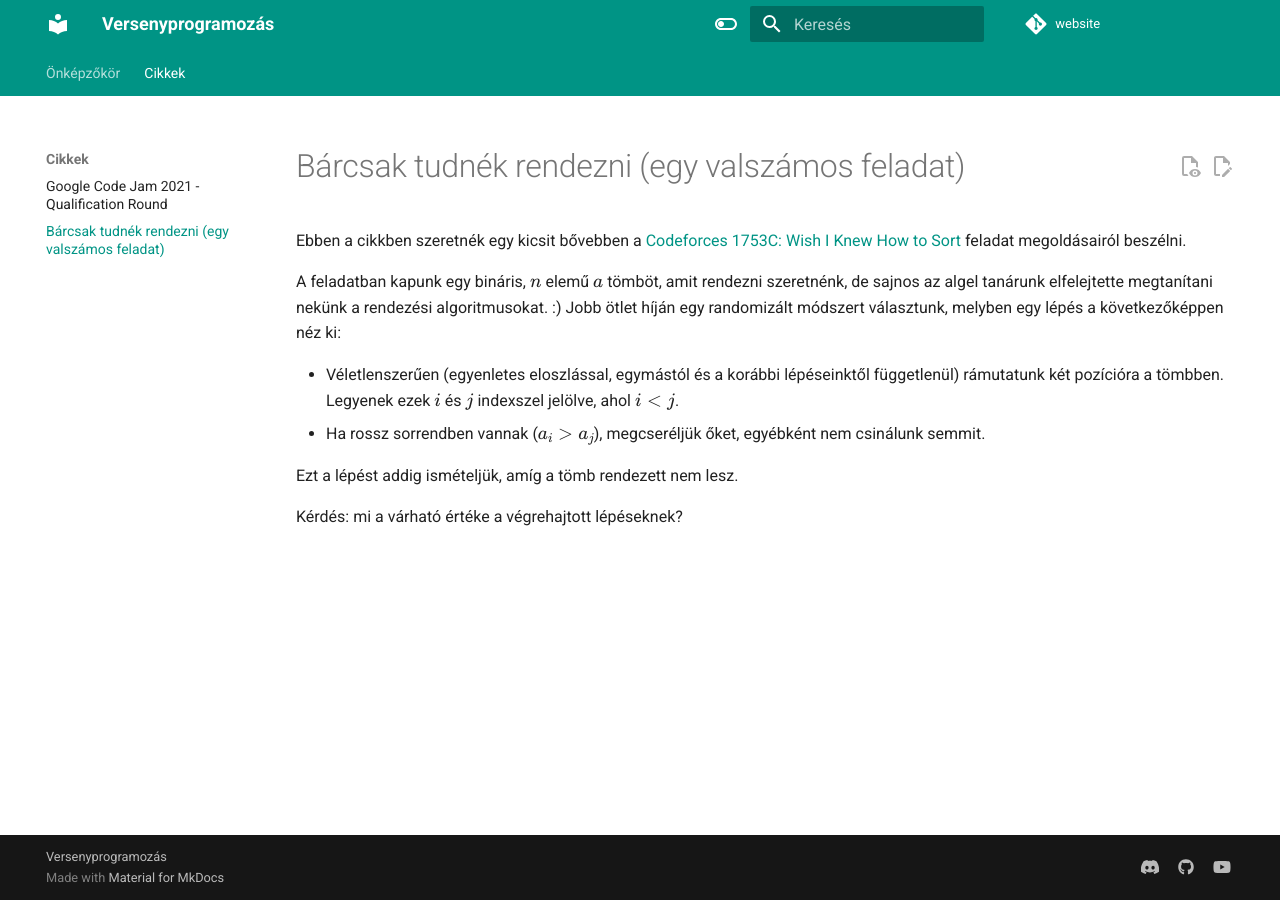
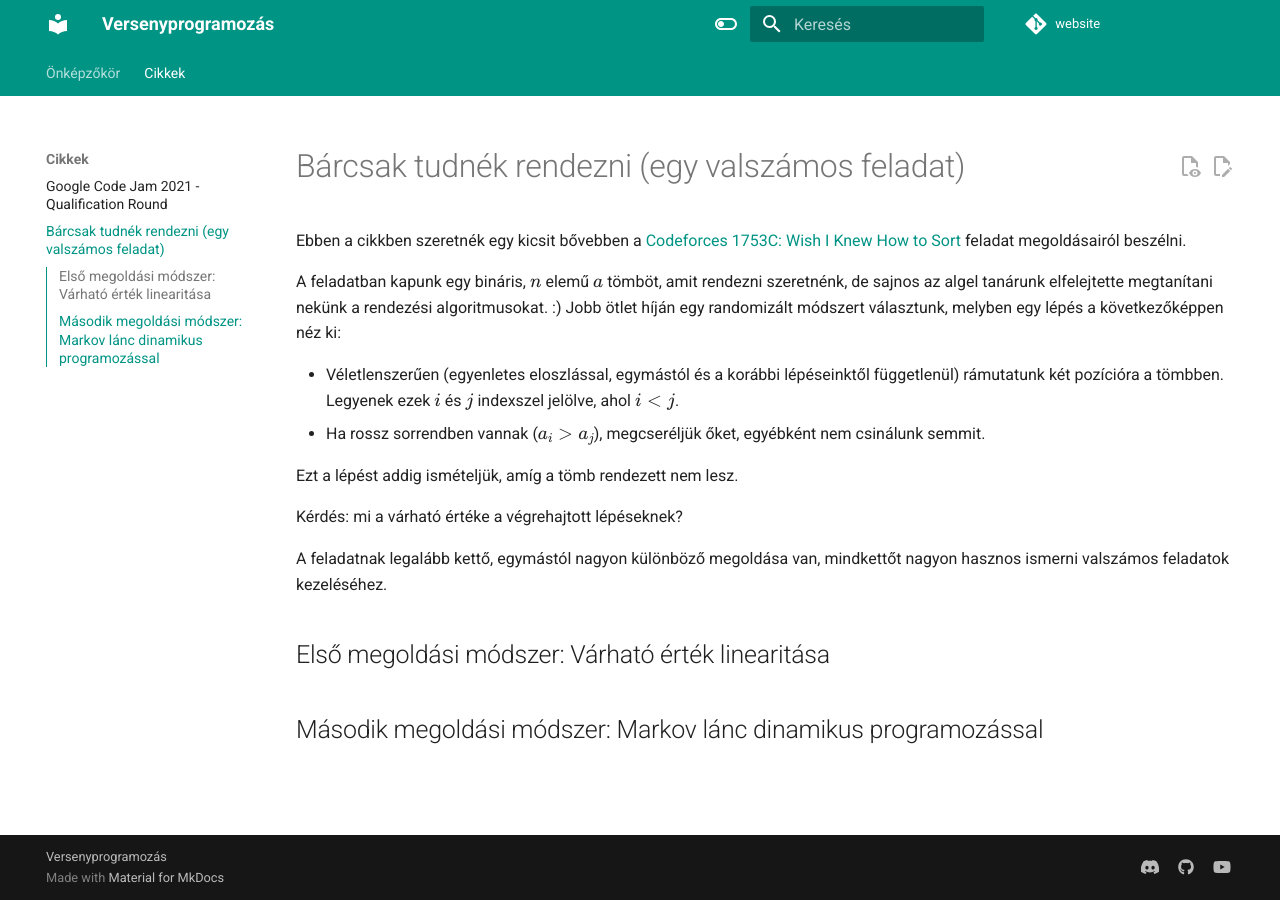
Before and after one commit to nemkin/versenyprogramozas-hu, an MkDocs documentation site: the page built from docs/cikkek/2022_04_13_barcsak_tudnek_rendezni_egy_valszamos_feladat.md, in a window 1280 px wide. Built offline with MkDocs 1.6.1 and Material for MkDocs 9.7.7, drawn with Linux system fonts in a browser that asks for light colours; comment, search, counter and statistics services are not loaded.

Commit message:
Update 2022_04_13_barcsak_tudnek_rendezni_egy_valszamos_feladat.md

```diff
--- a/docs/cikkek/2022_04_13_barcsak_tudnek_rendezni_egy_valszamos_feladat.md
+++ b/docs/cikkek/2022_04_13_barcsak_tudnek_rendezni_egy_valszamos_feladat.md
@@ -10,3 +10,9 @@ A feladatban kapunk egy bináris, $n$ elemű $a$ tömböt, amit rendezni szeretn
 Ezt a lépést addig ismételjük, amíg a tömb rendezett nem lesz.
 
 Kérdés: mi a várható értéke a végrehajtott lépéseknek?
+
+A feladatnak legalább kettő, egymástól nagyon különböző megoldása van, mindkettőt nagyon hasznos ismerni valszámos feladatok kezeléséhez.
+
+## Első megoldási módszer: Várható érték linearitása
+
+## Második megoldási módszer: Markov lánc dinamikus programozással
```
